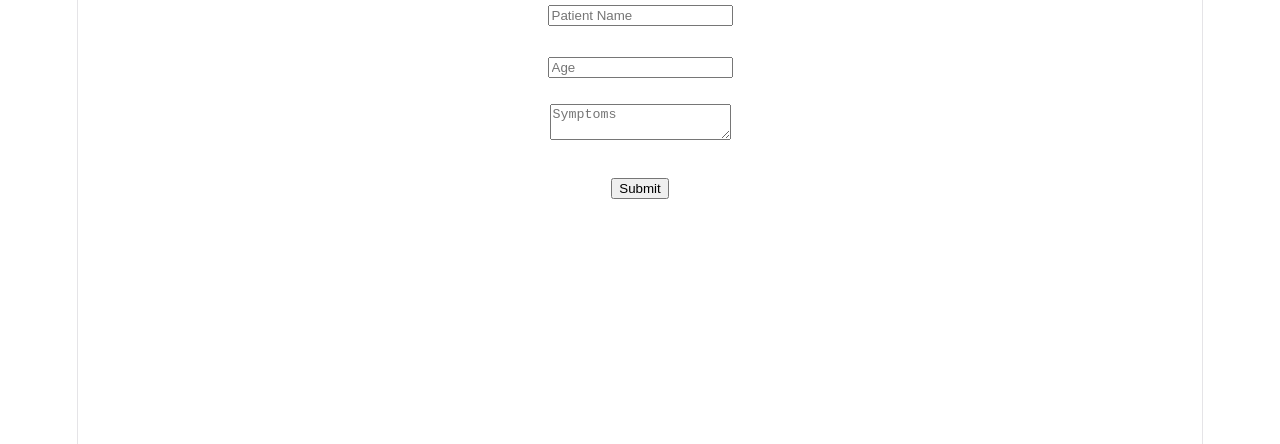
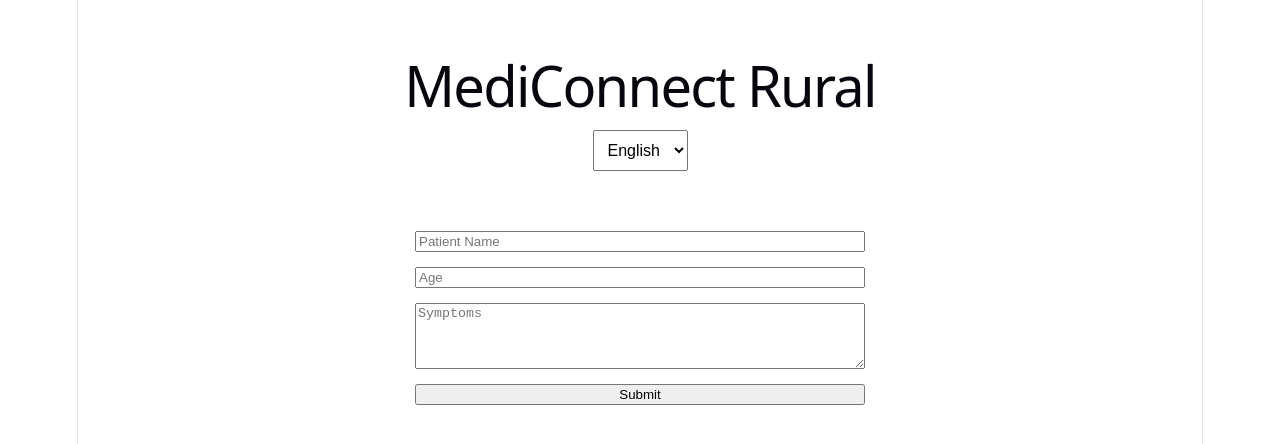
Before and after one commit to Innov06/medi-connect-client, a React (Vite) app: page / in a window 1280 px wide. Shown: the top 444 px of the page. Built offline with nearby package versions, Linux system fonts and the light colour scheme.

Commit message:
Add multilingual language selector with persistent language preference

```diff
--- a/src/App.jsx
+++ b/src/App.jsx
@@ -1,10 +1,42 @@
+import { useTranslation } from "react-i18next";
 import PatientForm from "./components/PatientForm";
 
 function App() {
+  const { t, i18n } = useTranslation();
+
+  const changeLanguage = (e) => {
+    const lang = e.target.value;
+    i18n.changeLanguage(lang);
+    localStorage.setItem("language", lang);
+  };
+
   return (
-    <>
+    <div
+      style={{
+        width: "80%",
+        margin: "40px auto",
+        textAlign: "center",
+      }}
+    >
+      <h1>{t("title")}</h1>
+
+      <select
+        value={i18n.language}
+        onChange={changeLanguage}
+        style={{
+          padding: "10px",
+          marginBottom: "30px",
+          fontSize: "16px",
+        }}
+      >
+        <option value="en">English</option>
+        <option value="hi">हिन्दी</option>
+        <option value="bn">বাংলা</option>
+        <option value="te">తెలుగు</option>
+      </select>
+
       <PatientForm />
-    </>
+    </div>
   );
 }
 
--- a/src/components/PatientForm.jsx
+++ b/src/components/PatientForm.jsx
@@ -24,21 +24,28 @@ function PatientForm() {
       return;
     }
 
-    alert("Online: Ready to send to backend.");
+    alert("Form submitted successfully.");
   };
 
   return (
-    <form onSubmit={handleSubmit}>
+    <form
+      onSubmit={handleSubmit}
+      style={{
+        maxWidth: "450px",
+        margin: "30px auto",
+        display: "flex",
+        flexDirection: "column",
+        gap: "15px",
+      }}
+    >
       <input
         type="text"
         name="name"
         placeholder="Patient Name"
         value={formData.name}
         onChange={handleChange}
+        required
       />
-
-      <br />
-      <br />
 
       <input
         type="number"
@@ -46,22 +53,21 @@ function PatientForm() {
         placeholder="Age"
         value={formData.age}
         onChange={handleChange}
+        required
       />
-
-      <br />
-      <br />
 
       <textarea
         name="symptoms"
         placeholder="Symptoms"
+        rows="4"
         value={formData.symptoms}
         onChange={handleChange}
+        required
       />
 
-      <br />
-      <br />
-
-      <button type="submit">Submit</button>
+      <button type="submit">
+        Submit
+      </button>
     </form>
   );
 }
--- a/src/i18n.js
+++ b/src/i18n.js
@@ -1,31 +1,39 @@
 import i18n from "i18next";
 import { initReactI18next } from "react-i18next";
+
+const savedLanguage = localStorage.getItem("language") || "en";
 
 i18n.use(initReactI18next).init({
   resources: {
     en: {
       translation: {
-        title: "Home Care Guidance",
-        "Drink water": "Drink water",
-        Rest: "Rest",
-        "Take medicine": "Take medicine",
-        "Visit PHC if symptoms worsen":
-          "Visit PHC if symptoms worsen",
+        title: "MediConnect Rural",
       },
     },
+
     hi: {
       translation: {
-        title: "घरेलू देखभाल मार्गदर्शन",
-        "Drink water": "पानी पिएँ",
-        Rest: "आराम करें",
-        "Take medicine": "दवा लें",
-        "Visit PHC if symptoms worsen":
-          "लक्षण बढ़ने पर निकटतम PHC जाएँ",
+        title: "मेडीकनेक्ट ग्रामीण",
+      },
+    },
+
+    bn: {
+      translation: {
+        title: "মেডিকানেক্ট গ্রামীণ",
+      },
+    },
+
+    te: {
+      translation: {
+        title: "మెడికనెక్ట్ రూరల్",
       },
     },
   },
-  lng: "en",
+
+  lng: savedLanguage,
+
   fallbackLng: "en",
+
   interpolation: {
     escapeValue: false,
   },
```
